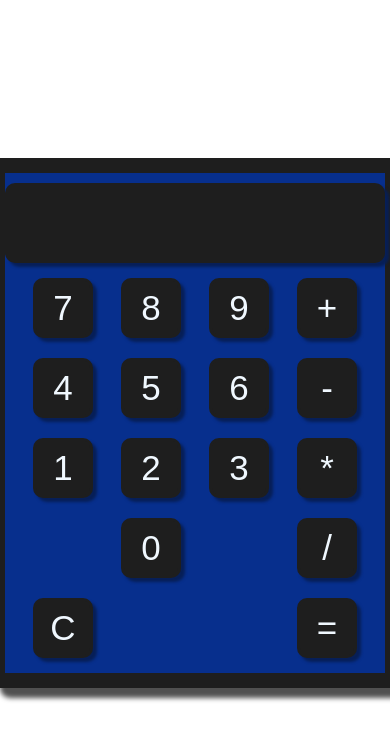
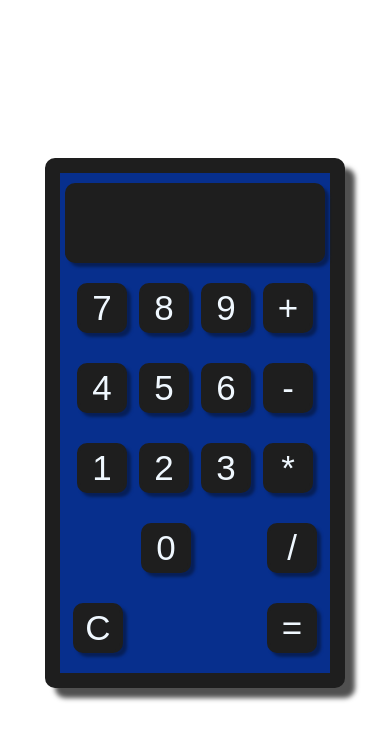
Before and after one commit to mmaguire333/calculator, a plain HTML site: page index.html in a window 390 px wide. Drawn offline with Linux system fonts and the light colour scheme.

Commit message:
Add media queries to make calculator fit on all screen sizes

```diff
--- a/style.css
+++ b/style.css
@@ -82,3 +82,23 @@ button {
     width: 60px;
     height: 60px;
 }
+
+
+@media screen and (max-width: 500px) {
+    .container {
+        width: 270px;
+    }
+
+    .screen {
+        width: 250px;
+    }
+
+    .row {
+        width: 260px;
+    }
+
+    button {
+        width: 50px;
+        height: 50px;
+    }
+}
```
